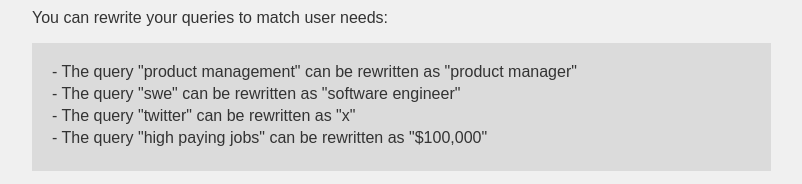
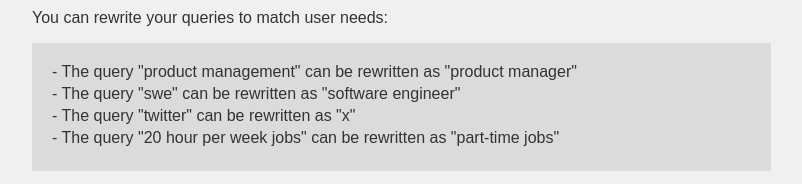
Before and after one commit to patrick-stephens-git/personal-website, a plain HTML site: page posts/search-from-a-product-perspective.html in a window 1280 px wide. Shown: the part 1220-1404 px from the top of the page, without its empty margins (140-942 px from the left). Drawn offline with Linux system fonts and the light colour scheme.

Commit message:
Add files via upload

```diff
--- a/posts/search-from-a-product-perspective.html
+++ b/posts/search-from-a-product-perspective.html
@@ -89,7 +89,7 @@
                         <li>- The query "product management" can be rewritten as "product manager"</li>
                         <li>- The query "swe" can be rewritten as "software engineer"</li>
                         <li>- The query "twitter" can be rewritten as "x"</li>
-                        <li>- The query "high paying jobs" can be rewritten as "$100,000"</li>
+                        <li>- The query "20 hour per week jobs" can be rewritten as "part-time jobs"</li>
                     </ul>
                 </div>
                 <p>Query understanding has different use cases depending on the query type, document type, and user type. Make your documents searchable by knowing how your users are searching for them and what information they provide.</p>
```
